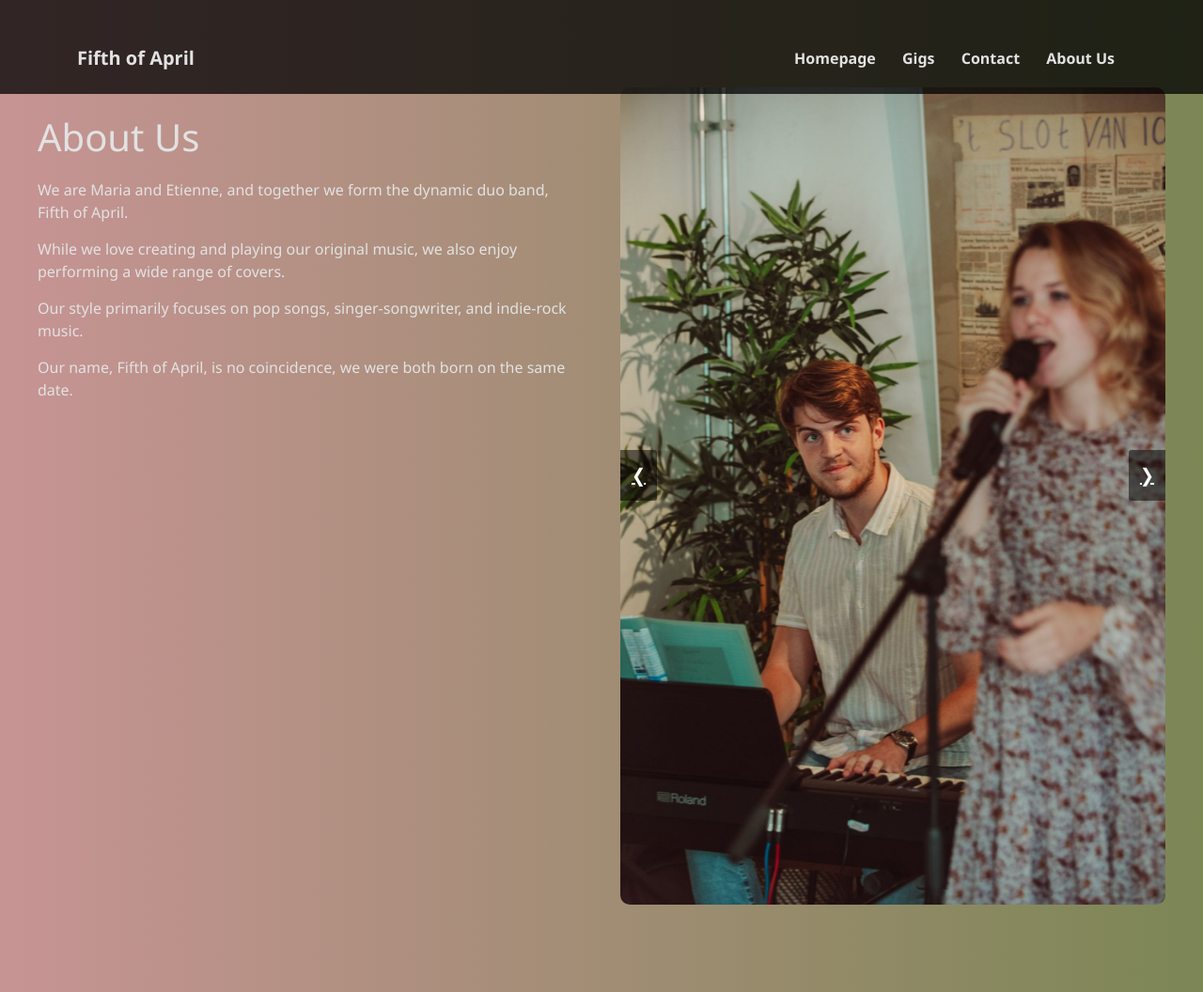
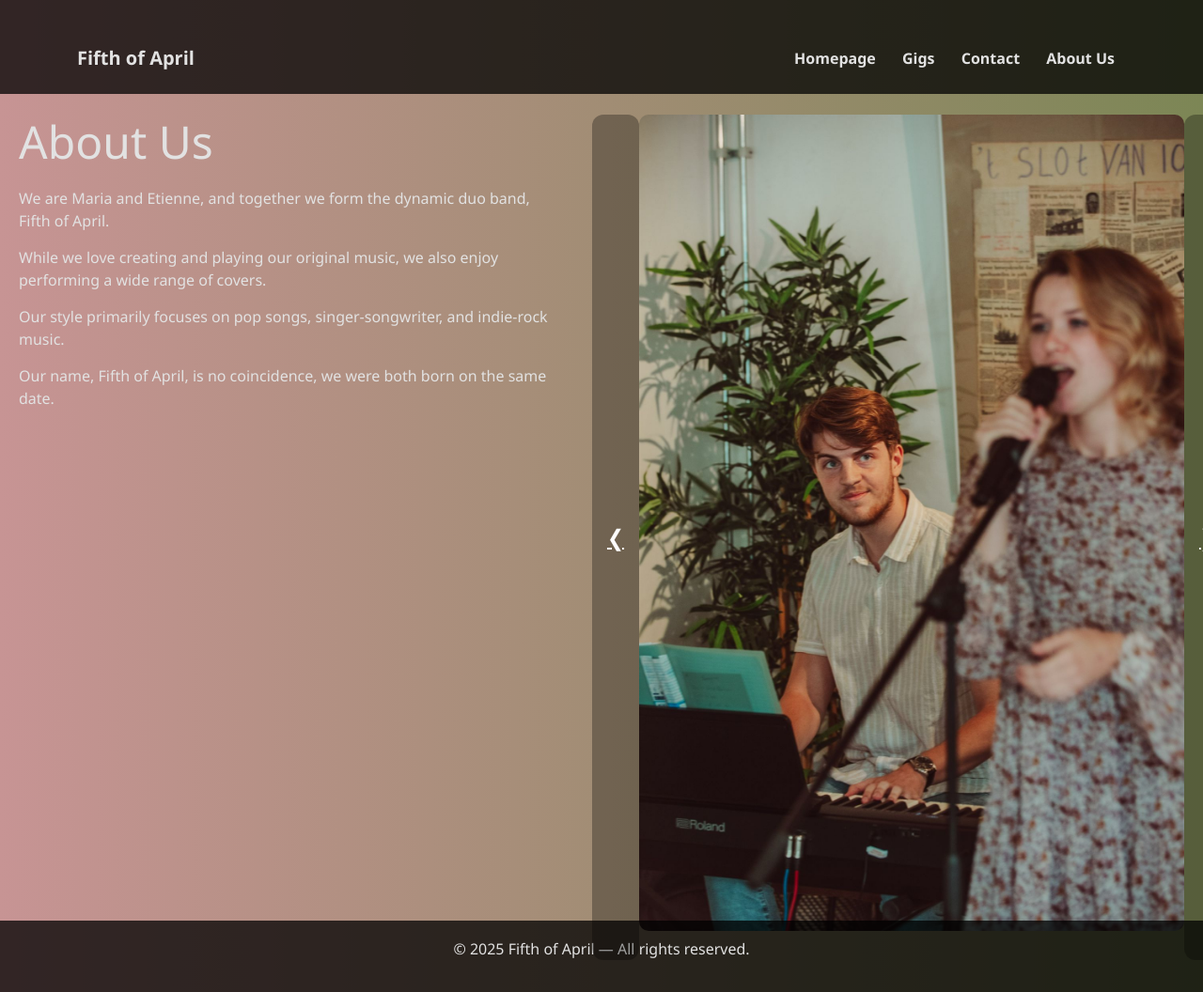
Before and after one commit to Etienne0405/FifthofApril, a Flask app: page /aboutus in a window 1280 px wide. Shown: the whole page at 94% size. Run offline with Flask 3, Linux system fonts and the light colour scheme.

Commit message:
Fixed footer on about us and fixed image slideshow

```diff
--- a/static/footer/footer.html
+++ b/static/footer/footer.html
@@ -1,7 +1,3 @@
 <footer class="footer text-center">
             <p>&copy; <span id="year"></span> Fifth of April — All rights reserved.</p>
-
-            <a href="{{ url_for('index_nl') }}" class="btn btn-outline-light mt-2">
-                Vertalen naar het Nederlands?
-            </a>
         </footer>
--- a/static/style_aboutus.css
+++ b/static/style_aboutus.css
@@ -1,44 +1,107 @@
+/* ======================================= */
+/* ABOUT US PAGE STYLE                      */
+/* ======================================= */
+
+html, body {
+    height: 100%;
+    margin: 0;
+    overflow: hidden; /* disables page scrolling */
+    font-family: 'Segoe UI', Tahoma, Geneva, Verdana, sans-serif;
+    background: linear-gradient(90deg, #c79494, #7c8655);
+    color: #e2e2e2;
+}
+
+.main-content-wrapper {
+    height: 100%;
+    display: flex;
+    justify-content: center;
+    align-items: center;
+    padding: 20px;
+    box-sizing: border-box;
+}
+
+/* Flex container for text + slideshow */
 .content-flex {
     display: flex;
     width: 100%;
-    max-width: 1200px;
+    max-width: 1300px;
     height: 80%;
-    gap: 60px; /* hier voeg je extra ruimte toe tussen de twee boxes */
+    gap: 60px;
 }
 
+/* Left text column */
+.about-text {
+    flex: 1;
+    overflow-y: auto; /* scroll inside text box if content is long */
+    padding-right: 20px;
+}
+
+.about-text h1 {
+    margin-bottom: 20px;
+    font-size: 3rem;
+}
+
+.about-text p {
+    margin-bottom: 15px;
+    line-height: 1.5;
+}
+
+/* Right slideshow column */
 .slideshow-container {
     flex: 1;
     position: relative;
+    width: 100%;
+    max-width: 600px;
+    height: 500px;
     display: flex;
     justify-content: center;
     align-items: center;
 }
 
-/* Next & previous buttons fixed aan de zijkanten */
+.mySlides {
+    display: none;
+    width: 100%;
+    height: 100%;
+}
+
+.mySlides img {
+    width: 100%;
+    height: auto; /* maintain aspect ratio */
+    object-fit: contain; /* show full image */
+    border-radius: 10px;
+}
+
+/* Side Buttons Covering Only Y-Axis of the Image */
 .prev, .next {
     cursor: pointer;
     position: absolute;
-    top: 50%;
-    transform: translateY(-50%); /* center verticaal */
-    width: auto;
-    padding: 12px;
-    color: white;
+    top: 0;               /* align to top of the slideshow */
+    bottom: 0;            /* stretch to bottom */
+    width: 50px;          /* fixed width on the sides */
+    color: #ffffff;
     font-weight: bold;
-    font-size: 20px;
-    border-radius: 50%;
+    font-size: 24px;
+    text-align: center;
+    display: flex;
+    justify-content: center;
+    align-items: center;  /* centers the arrow both vertically and horizontally */
+    border-radius: 12px;
     user-select: none;
-    background: rgba(0,0,0,0.5);
+    background: rgba(0, 0, 0, 0.3);
     z-index: 10;
+    transition: background 0.3s ease, transform 0.2s ease;
+}
+
+.prev:hover, .next:hover {
+    background-color: rgba(0, 0, 0, 0.6);
 }
 
 .prev {
-    left: 0px; /* buiten de linkerkant van de slideshow */
+    left: -50px; /* flush with left side of the image */
+    bottom: -400px;
 }
 
 .next {
-    right: -30px; /* buiten de rechterkant van de slideshow */
+    right: -50px; /* flush with right side of the image */
+    bottom: -400px;
 }
-
-.prev:hover, .next:hover {
-    background-color: rgba(0,0,0,0.8);
-}
--- a/templates/aboutus.html
+++ b/templates/aboutus.html
@@ -6,102 +6,7 @@
     <link href="https://cdn.jsdelivr.net/npm/bootstrap@5.3.3/dist/css/bootstrap.min.css" rel="stylesheet">
     <link rel="stylesheet" href="{{ url_for('static', filename='style_aboutus.css') }}">
     <link rel="stylesheet" href="{{ url_for('static', filename='navbar/navbar.css')}}">
-    <style>
-        /* ===== Fullpage, no scroll ===== */
-        html, body {
-            height: 100%;
-            margin: 0;
-            overflow: hidden; /* disables scroll */
-            font-family: 'Segoe UI', Tahoma, Geneva, Verdana, sans-serif;
-            background: linear-gradient(90deg, #c79494, #7c8655);
-            color: #e2e2e2;
-        }
-
-        .main-content-wrapper {
-            height: 100%;
-            display: flex;
-            justify-content: center;
-            align-items: center;
-            padding: 20px;
-            box-sizing: border-box;
-        }
-
-        /* Flex container for text + slideshow */
-        .content-flex {
-            display: flex;
-            width: 100%;
-            max-width: 1200px;
-            height: 80%;
-            gap: 40px;
-        }
-
-        /* Left text column */
-        .about-text {
-            flex: 1;
-            overflow: auto; /* allow text scrolling if too long */
-        }
-
-        .about-text h1 {
-            margin-bottom: 20px;
-        }
-
-        .about-text p {
-            margin-bottom: 15px;
-        }
-
-        /* Right slideshow column */
-        .slideshow-container {
-            flex: 1;
-            position: relative;
-            max-width: 100%;
-            display: flex;
-            justify-content: center;
-            align-items: center;
-        }
-
-        .mySlides {
-            display: none;
-        }
-
-        .mySlides img {
-            width: 100%;
-            border-radius: 10px;
-        }
-
-        /* Next & previous buttons */
-        .prev, .next {
-            cursor: pointer;
-            position: absolute;
-            top: 50%;
-            width: auto;
-            padding: 12px;
-            margin-top: -22px;
-            color: white;
-            font-weight: bold;
-            font-size: 20px;
-            border-radius: 0 3px 3px 0;
-            user-select: none;
-            background: rgba(0,0,0,0.5);
-        }
-
-        .next {
-            right: 0;
-            border-radius: 3px 0 0 3px;
-        }
-
-        .prev:hover, .next:hover {
-            background-color: rgba(0,0,0,0.8);
-        }
-
-        footer.footer {
-            background: rgba(0,0,0,0.7);
-            color: #e2e2e2;
-            padding: 10px 0;
-            text-align: center;
-            width: 100%;
-        }
-
-    </style>
+    <link rel="stylesheet" href="{{ url_for('static', filename='footer/footer.css')}}">
 </head>
 <body>
 
@@ -141,21 +46,11 @@
             <a class="prev" onclick="plusSlides(-1)">&#10094;</a>
             <a class="next" onclick="plusSlides(1)">&#10095;</a>
         </div>
-
     </div>
 </div>
 
-<footer class="footer text-center">
-    <p>&copy; <span id="year"></span> Fifth of April — All rights reserved.</p>
-    <a href="{{ url_for('aboutus_nl') }}" class="btn btn-outline-light mt-2">
-        Vertalen naar het Nederlands?
-    </a>
-</footer>
-
+<!-- Slideshow Script -->
 <script>
-    document.getElementById("year").textContent = new Date().getFullYear();
-
-    // ===== Slideshow JS =====
     let slideIndex = 1;
     showSlides(slideIndex);
 
@@ -164,16 +59,19 @@
     }
 
     function showSlides(n) {
-        let i;
         let slides = document.getElementsByClassName("mySlides");
-        if (n > slides.length) {slideIndex = 1}
-        if (n < 1) {slideIndex = slides.length}
-        for (i = 0; i < slides.length; i++) {
+        if (n > slides.length) { slideIndex = 1 }
+        if (n < 1) { slideIndex = slides.length }
+        for (let i = 0; i < slides.length; i++) {
             slides[i].style.display = "none";
         }
-        slides[slideIndex-1].style.display = "block";
+        slides[slideIndex - 1].style.display = "block";
     }
 </script>
 
+<!-- FOOTER -->
+<div id="footer-container"></div>
+<script src="/static/footer/footer.js" defer></script>
+
 </body>
 </html>
--- a/templates/success.html
+++ b/templates/success.html
@@ -4,10 +4,10 @@
     <meta charset="UTF-8">
     <title>Success</title>
     <link href="https://cdn.jsdelivr.net/npm/bootstrap@5.3.3/dist/css/bootstrap.min.css" rel="stylesheet">
-    <link rel="stylesheet" href="{{ url_for('static', filename='style_succes.css') }}">
+    <link rel="stylesheet" href="{{ url_for('static', filename='style_success.css') }}">
     <link rel="stylesheet" href="{{ url_for('static', filename='navbar/navbar.css') }}">
     <link rel="stylesheet" href="{{ url_for('static', filename='footer/footer.css') }}">
-
+</head>
 <body>
 <div class="page-wrapper">
 
@@ -17,7 +17,7 @@
 
     <!-- MAIN CONTENT -->
     <div class="main-content-wrapper">
-        <div>
+        <div class="success-box">
             <h1 class="text-success">Message Sent!</h1>
             <p class="lead">Thank you for reaching out to Fifth of April.</p>
             <p>We will get back to you as soon as possible!</p>
```
